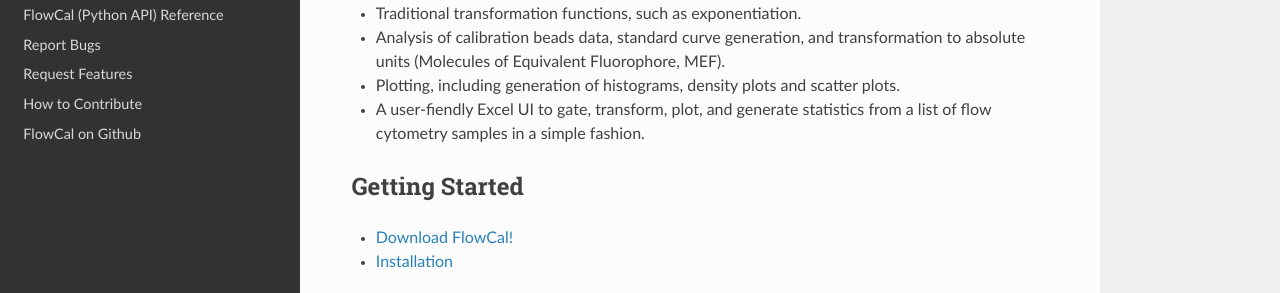
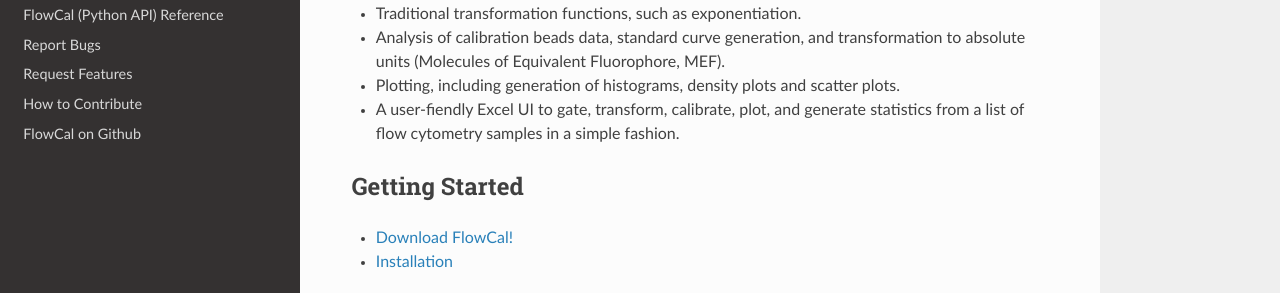
Before and after one commit to taborlab/FlowCal, a Sphinx documentation site: the page built from doc/index.rst, in a window 1280 px wide and 1175 px high. Shown: the part 279-572 px from the top of the window. Built offline with Sphinx 7.4.7 and the Read the Docs theme 2.0.0, drawn with Linux system fonts in a browser that asks for light colours.

Commit message:
Small changes in index.rst.

```diff
--- a/doc/index.rst
+++ b/doc/index.rst
@@ -14,7 +14,7 @@
 * Traditional transformation functions, such as exponentiation.
 * Analysis of calibration beads data, standard curve generation, and transformation to absolute units (Molecules of Equivalent Fluorophore, MEF).
 * Plotting, including generation of histograms, density plots and scatter plots.
-* A user-fiendly Excel UI to gate, transform, plot, and generate statistics from a list of flow cytometry samples in a simple fashion.
+* A user-fiendly Excel UI to gate, transform, calibrate, plot, and generate statistics from a list of flow cytometry samples in a simple fashion.
 
 Getting Started
 ---------------
```
